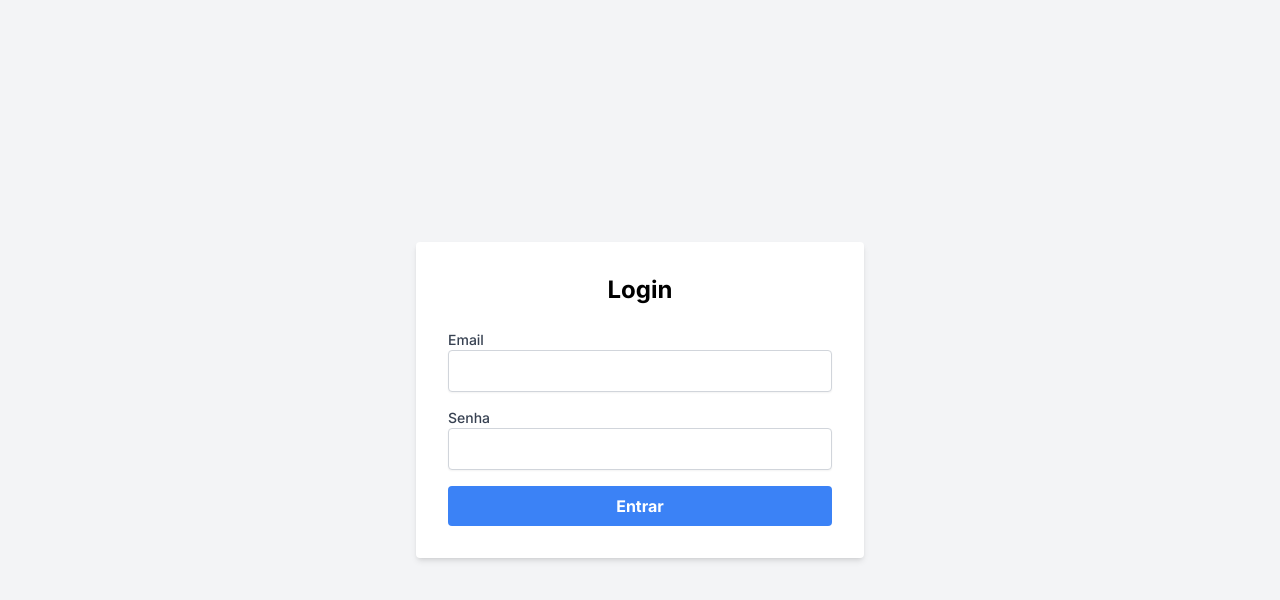
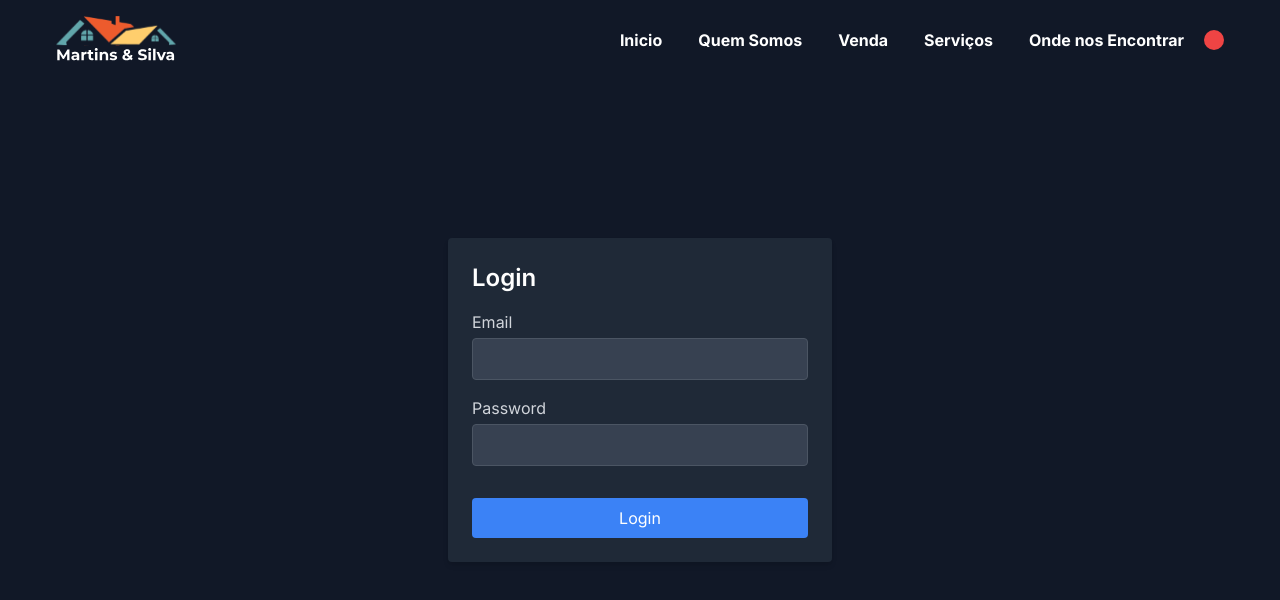
Before and after one commit to eliasfmartins/landing-imobiliaria, a Next.js app: page /auth in a window 1280 px wide. Shown: the top 600 px of the page. Built offline with nearby package versions, Linux system fonts and the light colour scheme.

Commit message:
feat: create context auth

```diff
--- a/src/app/auth/page.tsx
+++ b/src/app/auth/page.tsx
@@ -1,6 +1,9 @@
-'use client'
+'use client';
 import { setCookie } from 'nookies';
-import { useState } from 'react';
+import { useState, useEffect } from 'react';
+import { useAuth } from '../context/AuthContext';
+import { useRouter } from 'next/navigation';
+import { Header } from '../components/Header';
 
 interface LoginResponse {
 	success: boolean;
@@ -9,11 +12,18 @@ interface LoginResponse {
 }
 
 export default function LoginPage() {
+	const { login } = useAuth();
 	const [email, setEmail] = useState('');
 	const [password, setPassword] = useState('');
 	const [message, setMessage] = useState<string | null>(null);
-  const [messageType, setMessageType] = useState<'success' | 'error' | null>(null);
+	const [messageType, setMessageType] = useState<'success' | 'error' | null>(
+		null
+	);
 	const [loading, setLoading] = useState(false);
+	const [redirectTimeout, setRedirectTimeout] = useState<NodeJS.Timeout | null>(
+		null
+	);
+	const router = useRouter();
 
 	const handleSubmit = async (e: React.FormEvent<HTMLFormElement>) => {
 		e.preventDefault();
@@ -31,77 +41,96 @@ export default function LoginPage() {
 			});
 
 			if (!response.ok) {
-        throw new Error(`HTTP error! status: ${response.status}`);
+				throw new Error('Failed to login');
 			}
 
 			const data: LoginResponse = await response.json();
-      console.log(data)
-      if (data.success) {
-        setMessage('Usuário autenticado com sucesso!');
+
+			if (data.success && data.token) {
+				setCookie(null, 'token', data.token, {
+					maxAge: 86400,
+					path: '/',
+				});
+
+				login(data.token);
+				setMessage('Login successful! Redirecting...');
 				setMessageType('success');
-        setCookie(null, 'token', data.token, {
-            maxAge: 60 * 60 * 24 * 7, // 7 dias em segundos
-            path: '/', // Caminho raiz para acesso em toda a aplicação
-            // secure: process.env.NODE_ENV === 'production', // Só envia cookies em conexões HTTPS em produção
-            sameSite: 'lax', // Protege contra ataques CSRF
-          });
+
+				const timeout = setTimeout(() => {
+					router.push('/');
+				}, 5000);
+				setRedirectTimeout(timeout);
 			} else {
 				setMessage(data.message);
 				setMessageType('error');
 			}
 		} catch (error) {
-      setMessage(`Erro ao fazer login: ${error.message}`);
+			setMessage('An error occurred. Please try again.');
 			setMessageType('error');
 		} finally {
 			setLoading(false);
 		}
 	};
 
+	useEffect(() => {
+		return () => {
+			if (redirectTimeout) {
+				clearTimeout(redirectTimeout);
+			}
+		};
+	}, [redirectTimeout]);
+
 	return (
-    <div className="flex items-center justify-center min-h-screen bg-gray-100">
-      <div className="w-full max-w-md p-8 space-y-6 bg-white rounded shadow-md">
-        <h2 className="text-2xl font-bold text-center">Login</h2>
+		<div>
+			<Header />
+			<div className="min-h-screen bg-gray-900 flex items-center justify-center ">
+				<form
+					onSubmit={handleSubmit}
+					className="bg-gray-800 p-6 rounded shadow-md w-full max-w-sm"
+				>
+					<h1 className="text-2xl font-semibold mb-4 text-white">Login</h1>
 					{message && (
-          <p className={`text-center ${messageType === 'success' ? 'text-green-500' : 'text-red-500'}`}>
+						<div
+							className={`p-2 mb-4 text-white ${
+								messageType === 'success' ? 'bg-green-500' : 'bg-red-500'
+							}`}
+						>
 							{message}
-          </p>
+						</div>
 					)}
-        <form onSubmit={handleSubmit} className="space-y-4">
-          <div>
-            <label htmlFor="email" className="block text-sm font-medium text-gray-700">
+					<div className="mb-4">
+						<label htmlFor="email" className="block text-gray-300">
 							Email
 						</label>
 						<input
 							type="email"
 							id="email"
+							className="w-full p-2 border border-gray-600 rounded mt-1 bg-gray-700 text-white"
 							value={email}
 							onChange={(e) => setEmail(e.target.value)}
 							required
-              className="w-full px-3 py-2 border border-gray-300 rounded shadow-sm focus:outline-none focus:ring-2 focus:ring-blue-500"
 						/>
 					</div>
-          <div>
-            <label htmlFor="password" className="block text-sm font-medium text-gray-700">
-              Senha
+					<div className="mb-4">
+						<label htmlFor="password" className="block text-gray-300">
+							Password
 						</label>
 						<input
 							type="password"
 							id="password"
+							className="w-full p-2 border border-gray-600 rounded mt-1 bg-gray-700 text-white"
 							value={password}
 							onChange={(e) => setPassword(e.target.value)}
 							required
-              className="w-full px-3 py-2 border border-gray-300 rounded shadow-sm focus:outline-none focus:ring-2 focus:ring-blue-500"
 						/>
 					</div>
-          <div>
 					<button
 						type="submit"
+						className="w-full bg-blue-500 text-white py-2 rounded mt-4"
 						disabled={loading}
-              className="w-full px-4 py-2 font-bold text-white bg-blue-500 rounded hover:bg-blue-700 focus:outline-none focus:ring-2 focus:ring-blue-500"
 					>
-              {loading ? 'Carregando...' : 'Entrar'}
+						{loading ? 'Logging in...' : 'Login'}
 					</button>
-          </div>
 				</form>
 			</div>
 		</div>
--- a/src/app/components/Header/index.tsx
+++ b/src/app/components/Header/index.tsx
@@ -1,109 +1,182 @@
-"use client";
-import Image from "next/image";
-import Link from "next/link";
-import { useEffect, useState } from "react";
+'use client';
+
+import { useAuth } from '@/app/context/AuthContext';
+import Image from 'next/image';
+import Link from 'next/link';
+import { useEffect, useState } from 'react';
 
 export const Header = () => {
-  const [navbar, setNavBar] = useState<boolean>(false);
-  const [isTop, setIsTop] = useState<boolean>(true);
+	const [navbar, setNavBar] = useState(false);
+	const [isTop, setIsTop] = useState(true);
+	const { isAuthenticated, logout } = useAuth();
+	const [showLoginModal, setShowLoginModal] = useState(false);
 
-  // Handle screen resize events
 	useEffect(() => {
 		const desactivateNavBar = () => setNavBar(false);
-    window.addEventListener("resize", desactivateNavBar);
-    // Cleanup function to remove event listener on component unmount
-    return () => window.removeEventListener("resize", desactivateNavBar);
+		window.addEventListener('resize', desactivateNavBar);
+		return () => window.removeEventListener('resize', desactivateNavBar);
 	}, []);
+
 	useEffect(() => {
 		const handleScroll = () => {
-      const scrollPosition = window.scrollY;
-      if (scrollPosition > 0 && isTop) {
-        setIsTop(false);
-      } else if (scrollPosition === 0 && !isTop) {
-        setIsTop(true);
-      }
+			setIsTop(window.scrollY === 0);
 		};
 
-    window.addEventListener("scroll", handleScroll);
-    // Cleanup function to remove event listener on component unmount
-    return () => window.removeEventListener("scroll", handleScroll);
-  }, [isTop]);
+		window.addEventListener('scroll', handleScroll);
+		return () => window.removeEventListener('scroll', handleScroll);
+	}, []);
+
+	const handleLoginClick = () => {
+		setShowLoginModal(true);
+	};
+
+	const closeModal = () => {
+		setShowLoginModal(false);
+	};
 
 	return (
+		<>
 			<header
-      className={` z-50 w-full fixed  transition-all ease-in-out duration-1000  ${navbar ? " fixed mb-[80px] bg-black" : ""} ${isTop ? "bg-transparent-600 " : "bg-black"}`}
+				className={`z-50 w-full fixed transition-all ease-in-out duration-1000 ${
+					navbar ? 'fixed mb-[80px] bg-black' : ''
+				} ${isTop ? 'bg-transparent-600' : 'bg-black'}`}
 			>
-      <div className="mx-auto max-w-[1200px] bg-transparent flex justify-between py-4 items-center  px-4 text-gray-800 max-h-20">
+				<div className="mx-auto max-w-[1200px] bg-transparent flex justify-between py-4 items-center px-4 text-gray-800 max-h-20">
+					<Link href="/" onClick={()=>setIsTop(false)}>
 						<Image
-          src={"/logo.svg"}
+							src={'/logo.svg'}
 							height={120}
 							width={120}
 							alt=""
 							className="object-cover z-40"
 						/>
+					</Link>
 					<nav className="flex">
 						<button
 							className="sm:hidden h-[25px] m-auto z-30 w-8 flex items-center flex-col gap-1 p-1 relative"
-            onClick={() => setNavBar((e) => !e)}
+							onClick={() => setNavBar((prev) => !prev)}
 						>
 							<hr
-              className={`bg-yellow-600 h-1  w-full rounded border-none transition-all transform absolute ${navbar ? "rotate-[50deg] top-2 " : "top-0 "}`}
+								className={`bg-yellow-600 h-1 w-full rounded border-none transition-all transform absolute ${
+									navbar ? 'rotate-[50deg] top-2' : 'top-0'
+								}`}
 							/>
 							<hr
-              className={` h-1  w-full rounded border-none transition-all transform absolute  ${navbar ? "bg-transparent top-1 " : "bg-yellow-600 top-2"}`}
+								className={`h-1 w-full rounded border-none transition-all transform absolute ${
+									navbar ? 'bg-transparent top-1' : 'bg-yellow-600 top-2'
+								}`}
 							/>
 							<hr
-              className={`bg-yellow-600 h-1  w-full rounded border-none transition-all transform absolute  ${navbar ? "rotate-[-50deg] top-2 " : "top-4"}`}
+								className={`bg-yellow-600 h-1 w-full rounded border-none transition-all transform absolute ${
+									navbar ? 'rotate-[-50deg] top-2' : 'top-4'
+								}`}
 							/>
 						</button>
 						<ul
-            className={`  justify-centertransition-all z-50  transition-all w-full   flex-col  sm:w-auto  sm:flex-row sm:visible sm:flex  sm:gap-1 text-white  font-[700] items-center flex  duration-1000 overflow-hidden top-[80px] right-0 left-0 justify-start gap-9 fixed h-0 sm:h-auto sm:static ${navbar ? " w-full t h-screen pt-12   bg-black" : "invisible flex transition-all duration-1000"}`}
+							className={`justify-center transition-all z-50 transition-all w-full flex-col sm:w-auto sm:flex-row sm:visible sm:flex sm:gap-1 text-white font-[700] items-center flex duration-1000 overflow-hidden top-[80px] right-0 left-0 justify-start gap-9 fixed h-0 sm:h-auto sm:static ${
+								navbar
+									? 'w-full h-screen pt-12 bg-black'
+									: 'invisible flex transition-all duration-1000'
+							}`}
 						>
-            <Link href={`#inicio`}>
+							<Link  href="#inicio "onClick={()=>setIsTop(false)} >
 								<li
-                className="transition duration-500  hover:bg-yellow-600 rounded-md px-4 py-3  cursor-pointer"
+									className="transition duration-500 hover:bg-yellow-600 rounded-md px-4 py-3 cursor-pointer"
 									onClick={() => setNavBar(false)}
 								>
 									Inicio
 								</li>
 							</Link>
-            <Link href={`#about`}>
+							<Link href="#about" onClick={()=>setIsTop(false)}>
 								<li
-                className=" hover:bg-yellow-600 rounded-md transition duration-500 px-4 py-3 cursor-pointer"
+									className="hover:bg-yellow-600 rounded-md transition duration-500 px-4 py-3 cursor-pointer"
 									onClick={() => setNavBar(false)}
 								>
 									Quem Somos
 								</li>
 							</Link>
-
-            <Link href={`#vendaaa`}>
+							<Link href="#vendaaa" onClick={()=>setIsTop(false)}>
 								<li
-                className=" hover:bg-yellow-600 rounded-md transition duration-500 px-4 py-3 cursor-pointer"
+									className="hover:bg-yellow-600 rounded-md transition duration-500 px-4 py-3 cursor-pointer"
 									onClick={() => setNavBar(false)}
 								>
 									Venda
 								</li>
 							</Link>
-            <Link href={`#servicos`}>
+							<Link href="#servicos" onClick={()=>setIsTop(false)}>
 								<li
-                className=" hover:bg-yellow-600 rounded-md transition duration-500 px-4 py-3 cursor-pointer "
+									className="hover:bg-yellow-600 rounded-md transition duration-500 px-4 py-3 cursor-pointer"
 									onClick={() => setNavBar(false)}
 								>
 									Serviços
 								</li>
 							</Link>
+							<Link href="#ondeficamos" >
+								<li
+									className="hover:bg-yellow-600 rounded-md transition duration-500 px-4 py-3 cursor-pointer"
+									onClick={() =>{setIsTop(false)}}
 
-            <Link href={`#ondeficamos`}>
-              <li
-                className=" hover:bg-yellow-600 rounded-md transition duration-500 px-4 py-3 cursor-pointer"
-                onClick={() => setNavBar(false)}
 								>
 									Onde nos Encontrar
 								</li>
 							</Link>
+							{isAuthenticated ? (
+								<>
+									<Link href="/cadastrar-imoveis">
+										<li
+											className="hover:bg-yellow-600 rounded-md transition duration-500 px-4 py-3 cursor-pointer"
+											onClick={() => setNavBar(false)}
+										>
+											Cadastrar Imóveis
+										</li>
+									</Link>
+									<Link href="/editar-imoveis">
+										<li
+											className="hover:bg-yellow-600 rounded-md transition duration-500 px-4 py-3 cursor-pointer"
+											onClick={() => setNavBar(false)}
+										>
+											Editar Imóveis
+										</li>
+									</Link>
+									<div className="flex gap-x-3 items-center">
+										<div
+											className="h-[20px] w-[20px] bg-green-500 rounded-full cursor-pointer"
+											onClick={logout}
+										></div>
+									</div>
+								</>
+							) : (
+								<div className="flex items-center">
+									<div
+										className="h-[20px] w-[20px] bg-red-500 rounded-full cursor-pointer"
+										onClick={handleLoginClick}
+									></div>
+								</div>
+							)}
 						</ul>
 					</nav>
 				</div>
 			</header>
+			{showLoginModal && (
+				<div className="fixed inset-0 flex items-center justify-center bg-black bg-opacity-50 z-50">
+					<div className="bg-gray-700 p-8 rounded shadow-lg">
+						<h2 className="text-2xl mb-4 text-white">Login</h2>
+						<div className=' gap-3 flex items-center justify-center'>
+							<Link href="/auth" onClick={closeModal}>
+								<button className="bg-blue-500 text-white px-3 py-3 rounded">
+									Ir para página de login
+								</button>
+							</Link>
+							<button
+								onClick={closeModal}
+								className=" bg-red-500 text-white px-4 py-3 rounded"
+							>
+								Cancelar
+							</button>
+						</div>
+					</div>
+				</div>
+			)}
+		</>
 	);
 };
--- /dev/null
+++ b/src/app/context/AuthContext.tsx
@@ -0,0 +1,58 @@
+'use client';
+
+import { createContext, useContext, useState, ReactNode, useEffect } from 'react';
+import { setCookie, parseCookies, destroyCookie } from 'nookies';
+
+interface AuthContextType {
+  isAuthenticated: boolean;
+  token: string | null;
+  login: (token: string) => void;
+  logout: () => void;
+}
+
+const AuthContext = createContext<AuthContextType | undefined>(undefined);
+
+export const AuthProvider = ({ children }: { children: ReactNode }) => {
+  const [isAuthenticated, setIsAuthenticated] = useState(false);
+  const [token, setToken] = useState<string | null>(null);
+
+  useEffect(() => {
+    const cookies = parseCookies();
+    const token = cookies.token;
+
+    if (token) {
+      setIsAuthenticated(true);
+      setToken(token);
+    }
+  }, []);
+
+  const login = (token: string) => {
+    setCookie(null, 'token', token, {
+      maxAge: 60 * 60 * 24 * 7, // 7 dias
+      path: '/',
+      sameSite: 'lax',
+    });
+    setToken(token);
+    setIsAuthenticated(true);
+  };
+
+  const logout = () => {
+    destroyCookie(null, 'token');
+    setToken(null);
+    setIsAuthenticated(false);
+  };
+
+  return (
+    <AuthContext.Provider value={{ isAuthenticated, token, login, logout }}>
+      {children}
+    </AuthContext.Provider>
+  );
+};
+
+export const useAuth = () => {
+  const context = useContext(AuthContext);
+  if (context === undefined) {
+    throw new Error('useAuth must be used within an AuthProvider');
+  }
+  return context;
+};
--- a/src/app/layout.tsx
+++ b/src/app/layout.tsx
@@ -1,10 +1,12 @@
-import type { Metadata } from "next";
-import "./globals.css";
-import { inter } from "./fonts";
+import type { Metadata } from 'next';
+import './globals.css';
+import { inter } from './fonts';
+import { AuthProvider } from './context/AuthContext';
+import { Header } from './components/Header';
 
 export const metadata: Metadata = {
-  title: "Imobiliaria Martins & Silva",
-  description: "sua nova escolha para encontrar o lar dos seus sonhos",
+	title: 'Imobiliaria Martins & Silva',
+	description: 'sua nova escolha para encontrar o lar dos seus sonhos',
 };
 
 export default function RootLayout({
@@ -13,8 +15,10 @@ export default function RootLayout({
 	children: React.ReactNode;
 }>) {
 	return (
-    <html lang="en" style={{ scrollBehavior: "smooth" }}>
+		<html lang="en" style={{ scrollBehavior: 'smooth' }}>
+			<AuthProvider>
 				<body className={inter.className}>{children}</body>
+			</AuthProvider>
 		</html>
 	);
 }
--- a/src/app/page.tsx
+++ b/src/app/page.tsx
@@ -1,4 +1,3 @@
-import { Header } from "./components/Header/index";
 import { playfair } from "./fonts";
 import { roboto } from "./fonts";
 import { Footer } from "./components/Footer";
@@ -10,6 +9,7 @@ import { CardsServices } from "./components/CardsServices";
 import { ImoveisSection } from "./components/ImoveisSection";
 import { About } from "./components/About";
 import { InfoSection } from "./components/InfoSection";
+import { Header } from "./components/Header";
 
 export default function Home() {
   return (
```
Lines whose indentation alone changed are shown as unchanged.
